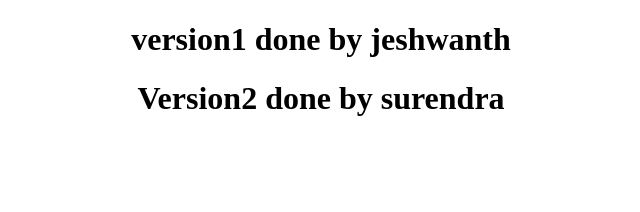
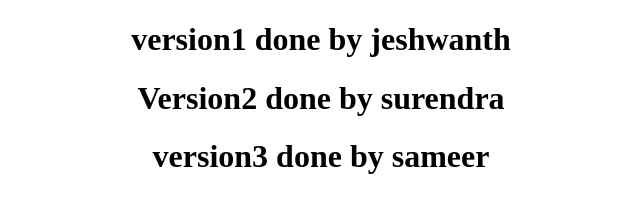
Before and after one commit to 2000032148/Developers, a plain HTML site: page index.html in a window 1280 px wide. Shown: the whole page, without its empty margins (319-959 px from the left). Drawn offline with Linux system fonts and the light colour scheme.

Commit message:
version 3.1 updated by sameer

```diff
--- a/index.html
+++ b/index.html
@@ -9,6 +9,7 @@
     <center>
         <h1>version1 done by jeshwanth</h1>
         <h1>Version2 done by surendra</h1>
+        <h1>version3 done by sameer</h1>
     </center>
 
 </body>
```
